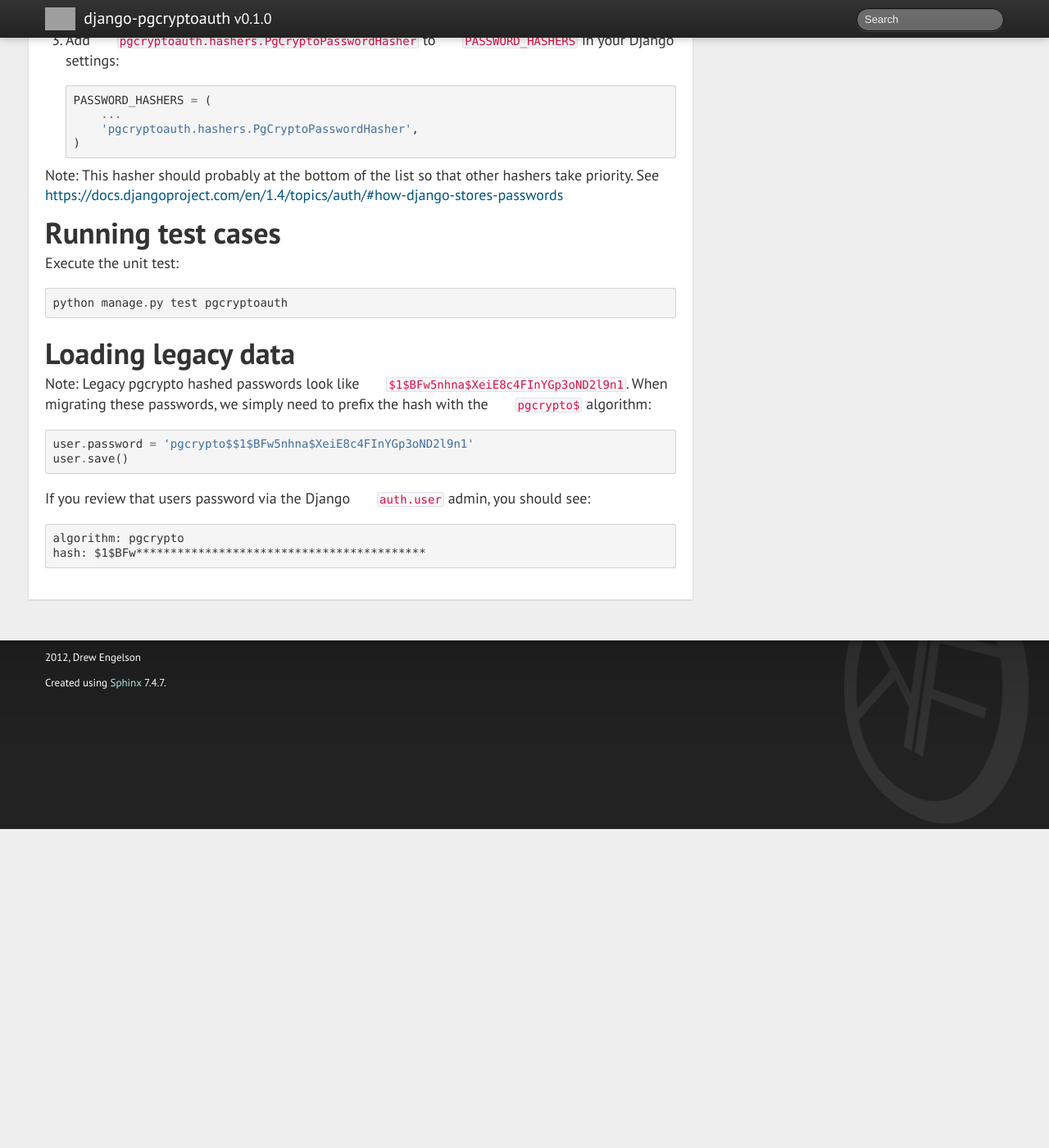
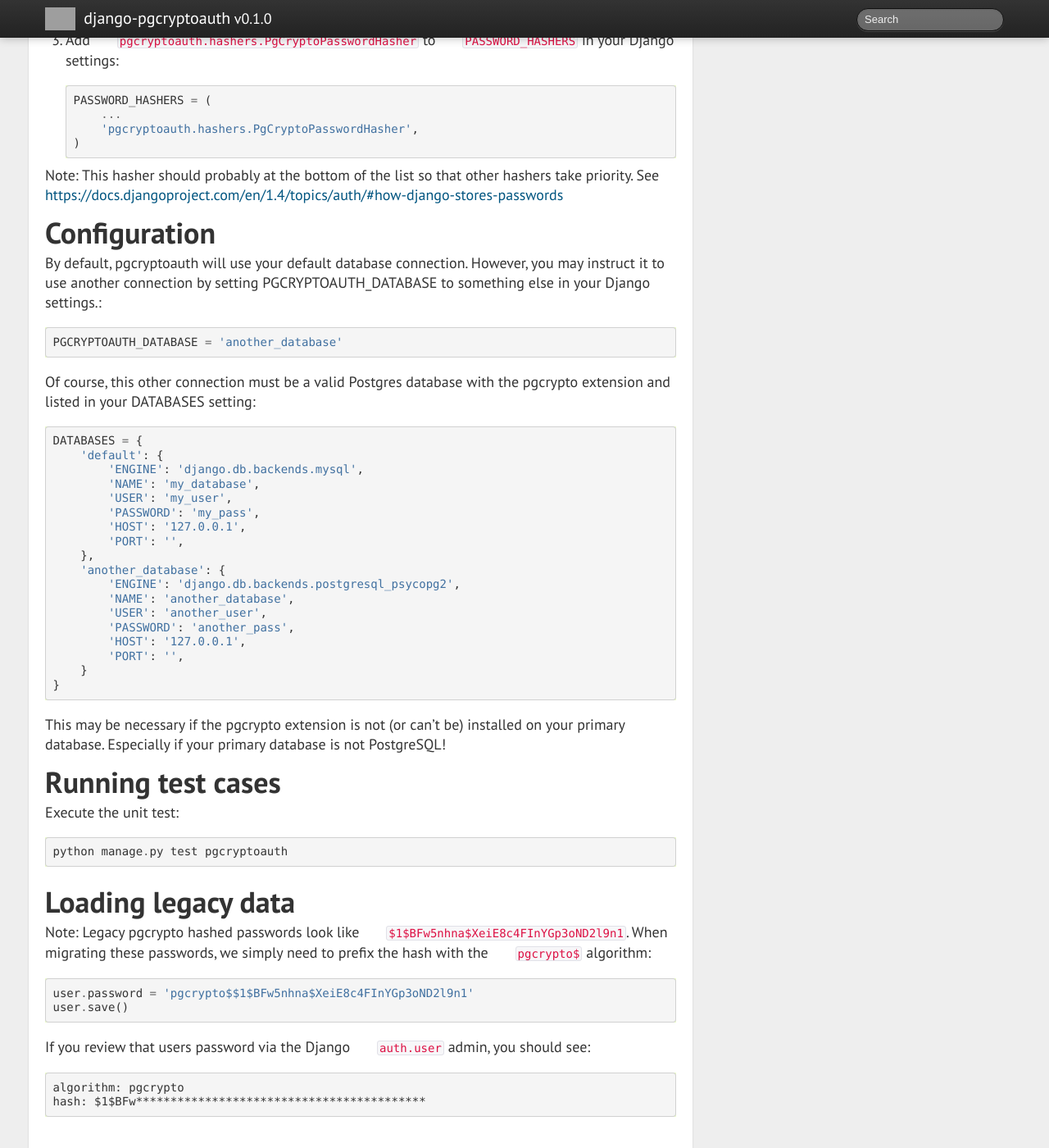
Before and after one commit to tomatohater/django-pgcryptoauth, a Sphinx documentation site: the page built from docs/index.rst, in a window 1280 px wide and 1400 px high, scrolled down 770 px. Shown: the whole window at 82% size. Built offline with Sphinx 7.4.7, drawn with Linux system fonts in a browser that asks for light colours; some web fonts are replaced; before the commit the page ends 1781 px from its top, so only the background shows below that; grey boxes are pictures that could not be loaded.

Commit message:
Added multi-db support.

```diff
--- a/docs/index.rst
+++ b/docs/index.rst
@@ -46,6 +46,38 @@ Installation
 Note: This hasher should probably at the bottom of the list so that other hashers take priority. See https://docs.djangoproject.com/en/1.4/topics/auth/#how-django-stores-passwords
 
 
+
+Configuration
+-------------
+
+By default, `pgcryptoauth` will use your `default` database connection. However, you may instruct it to use another connection by setting  `PGCRYPTOAUTH_DATABASE` to something else in your Django settings.::
+
+    PGCRYPTOAUTH_DATABASE = 'another_database'
+
+Of course, this other connection must be a valid Postgres database with the pgcrypto extension and listed in your `DATABASES` setting::
+
+    DATABASES = {
+        'default': {
+            'ENGINE': 'django.db.backends.mysql',
+            'NAME': 'my_database',
+            'USER': 'my_user',
+            'PASSWORD': 'my_pass',
+            'HOST': '127.0.0.1',
+            'PORT': '',
+        },
+        'another_database': {
+            'ENGINE': 'django.db.backends.postgresql_psycopg2',
+            'NAME': 'another_database',
+            'USER': 'another_user',
+            'PASSWORD': 'another_pass',
+            'HOST': '127.0.0.1',
+            'PORT': '',
+        }
+    }
+
+This may be necessary if the pgcrypto extension is not (or can't be) installed on your primary database. Especially if your primary database is not PostgreSQL!
+
+
 Running test cases
 ------------------
 
--- a/pgcryptoauth/__init__.py
+++ b/pgcryptoauth/__init__.py
@@ -1,2 +1,2 @@
-VERSION = (0, 1, 0)
+VERSION = (0, 2, 0)
 __version__ = '.'.join([str(x) for x in VERSION])
```
Also changed, not shown: 2 other files.
